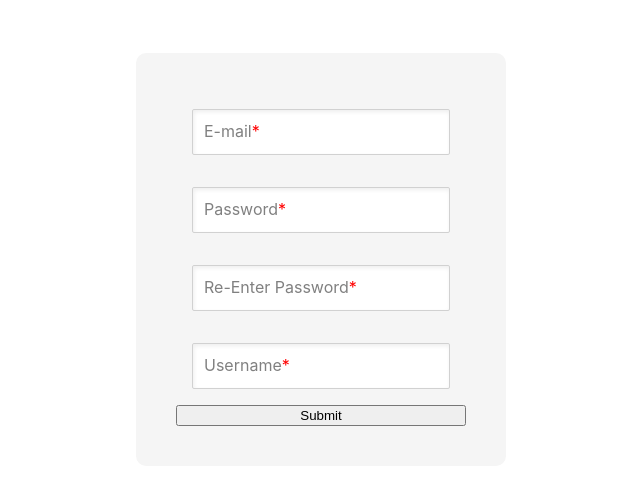
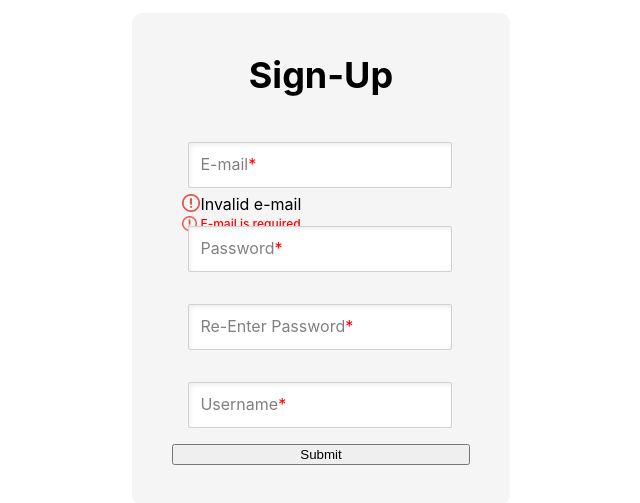
Before and after one commit to dabyzness/new-life-plus-frontend, a React (Create React App) app: page / in a window 1280 px wide. Shown: the part 141-644 px from the top of the page, without its empty margins (319-959 px from the left). Built offline with nearby package versions, Linux system fonts and the light colour scheme; no server answers.

Commit message:
add error messages

```diff
--- a/src/App.css
+++ b/src/App.css
@@ -96,3 +96,38 @@ input:focus {
   box-shadow: inset 1px 2px 4px rgba(255, 0, 0, 0.01),
     0px 0px 8px rgba(255, 0, 0, 0.2);
 }
+
+.validation-prompt-container {
+  height: 0;
+  list-style: none;
+  /* overflow-y: hidden; */
+  transition: 0.25s ease-in-out;
+  margin-top: -10px;
+  padding-left: 0px;
+}
+
+.input-error ~ .has-errors {
+  height: 100%;
+  /* margin-bottom: -5px; */
+}
+
+li::before {
+  height: 18px;
+  width: 18px;
+  content: "";
+  background-image: url("../public/icons/warning.png");
+  background-size: contain;
+  background-repeat: no-repeat;
+  padding-left: 18px;
+}
+
+.input-invalid {
+  color: red;
+  font-weight: 500;
+  font-size: 12px;
+  line-height: 20px;
+}
+
+.validation-prompt-container {
+  margin-left: 10px;
+}
--- a/src/components/EmailInput/EmailInput.tsx
+++ b/src/components/EmailInput/EmailInput.tsx
@@ -1,4 +1,4 @@
-import { ChangeEvent, KeyboardEvent, useState, useRef } from "react";
+import { ChangeEvent, KeyboardEvent, useState } from "react";
 import { WasFocused } from "../RegistrationForm/RegistrationForm";
 
 export interface EmailInputProps {
@@ -10,8 +10,6 @@ export interface EmailInputProps {
 function EmailInput(props: EmailInputProps) {
   const [email, setEmail] = useState<string>("");
   const [emailError, setEmailError] = useState<boolean>(true);
-
-  const iconRef = useRef<HTMLElement>(null);
 
   function handleChange(e: ChangeEvent<HTMLInputElement>) {
     setEmail(e.target?.value);
@@ -60,9 +58,24 @@ function EmailInput(props: EmailInputProps) {
         className={`${props.wasFocused.email ? "validator-icon" : ""} ${
           emailError ? "invalid-icon" : "valid-icon"
         }`}
-        ref={iconRef}
       ></i>
-      {/* <p style={{ display: emailError ? "block" : "none" }}>Email is invalid</p> */}
+
+      <ul
+        className={`validation-prompt-container ${
+          emailError && props.wasFocused.email ? "has-errors" : ""
+        }`}
+      >
+        <li
+          className={`${
+            !email && props.wasFocused.email ? "input-invalid" : ""
+          }`}
+        >
+          Invalid e-mail
+        </li>
+        <li className={`${emailError ? "input-invalid" : ""}`}>
+          E-mail is required
+        </li>
+      </ul>
     </>
   );
 }
--- a/src/components/RegistrationForm/RegistrationForm.module.css
+++ b/src/components/RegistrationForm/RegistrationForm.module.css
@@ -11,6 +11,12 @@
   background-color: whitesmoke;
   padding: 40px;
   border-radius: 10px;
+}
+
+h2 {
+  text-align: center;
+  margin-top: 0;
+  font-size: 36px;
 }
 
 input {
--- a/src/components/RegistrationForm/RegistrationForm.tsx
+++ b/src/components/RegistrationForm/RegistrationForm.tsx
@@ -60,6 +60,7 @@ function RegistrationForm(props: RegistrationFormProps) {
         autoComplete="off"
         onSubmit={handleSubmit}
       >
+        <h2>Sign-Up</h2>
         <EmailInput
           handleSetEmail={handleSetEmail}
           wasFocused={wasFocused}
```
Also changed, not shown: public/icons/warning.png (added).
